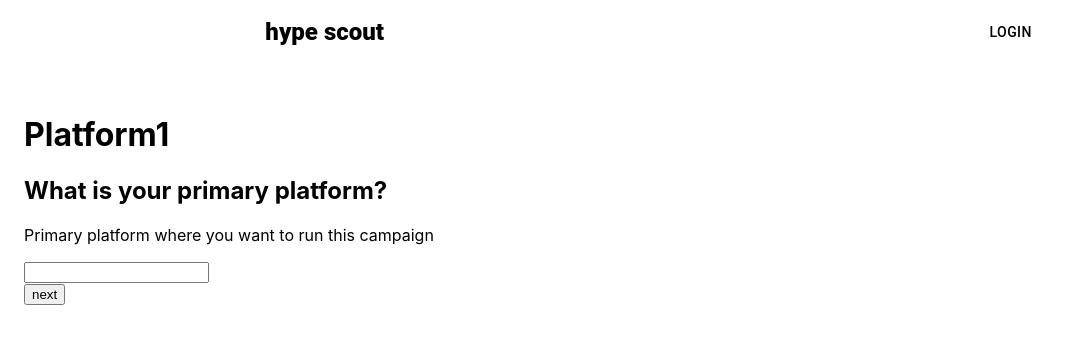
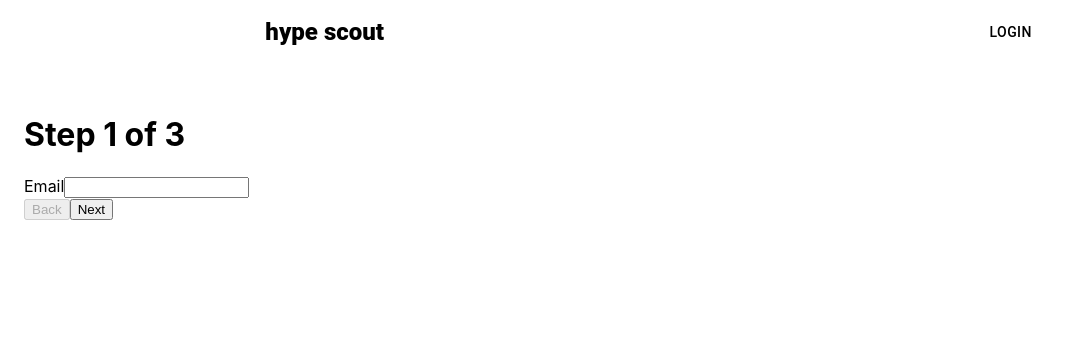
Before and after one commit to MatrixGlitch-Hridoy/hypeScout-Clone, a React (Create React App) app: page /new/general in a window 1280 px wide. Shown: the top 344 px of the page, without its empty margins (0-1070 px from the left). Built offline with nearby package versions, Linux system fonts and the light colour scheme.

Commit message:
form change

```diff
--- a/src/components/Campaign/GeneralForm.js
+++ b/src/components/Campaign/GeneralForm.js
@@ -2,7 +2,7 @@ import React, { useState } from 'react';
 
 const GeneralForm = () => {
 
-    const [primaryOptionPaltform, setPrimaryOptionPlatform] = useState(false);
+   // const [primaryOptionPaltform, setPrimaryOptionPlatform] = useState(false);
     // const [one, setOne] = useState(true);
     // const [two, setTwo] = useState(false);
     // const [three, setThree] = useState(false);
@@ -14,48 +14,62 @@ const GeneralForm = () => {
   //let show=[true,false,false,false,false,false,false];
     //const[dispaly,setDisplay]=useState([true,false,false,false,false,false,false]);
     //const[show,setShow]=useState({0:true,1:false,2:false,3:false,4:false,5:false,6:false});
-    const[show,setShow]=useState([true,false,false,false,false,false,false]);
-    const handleOptionPlatform = (id) => {
-        let dispaly=[false,false,false,false,false,false,false];
-        //let dispaly=show;
-         // console.log('clicke platform',id);
-        let nextId=parseInt(id+1);
-       // console.log('next id',show);
-        dispaly[id]=!show[id];
-        //dispaly[id]=false;
-        //console.log('dipaly one',dispaly);
-        dispaly[`${nextId}`]=!show[`${nextId}`];
+    // const[show,setShow]=useState([true,false,false,false,false,false,false]);
+    // const handleOptionPlatform = (id) => {
+    //     let dispaly=[false,false,false,false,false,false,false];
+    //     //let dispaly=show;
+    //      // console.log('clicke platform',id);
+    //     let nextId=parseInt(id+1);
+    //    // console.log('next id',show);
+    //     dispaly[id]=!show[id];
+    //     //dispaly[id]=false;
+    //     //console.log('dipaly one',dispaly);
+    //     dispaly[`${nextId}`]=!show[`${nextId}`];
 
 
-       // show[id]=!show[id];
-        console.log('dipaly second',dispaly);
-        //show=dispaly;
-        setShow(dispaly);
+    //    // show[id]=!show[id];
+    //     console.log('dipaly second',dispaly);
+    //     //show=dispaly;
+    //     setShow(dispaly);
 
 
-    }
-    const handleOptionPlatformBack = (id) => {
-        let dispaly=[false,false,false,false,false,false,false];
-        //let dispaly=show;
-         // console.log('clicke platform',id);
-        let nextId=parseInt(id-1);
-       // console.log('next id',show);
-        dispaly[id]=!show[id];
-        //dispaly[id]=false;
-        //console.log('dipaly one',dispaly);
-        dispaly[`${nextId}`]=!show[`${nextId}`];
+    // }
+    // const handleOptionPlatformBack = (id) => {
+    //     let dispaly=[false,false,false,false,false,false,false];
+    //     //let dispaly=show;
+    //      // console.log('clicke platform',id);
+    //     let nextId=parseInt(id-1);
+    //    // console.log('next id',show);
+    //     dispaly[id]=!show[id];
+    //     //dispaly[id]=false;
+    //     //console.log('dipaly one',dispaly);
+    //     dispaly[`${nextId}`]=!show[`${nextId}`];
 
 
-       // show[id]=!show[id];
-        console.log('dipaly second',dispaly);
-        //show=dispaly;
-        setShow(dispaly);
+    //    // show[id]=!show[id];
+    //     console.log('dipaly second',dispaly);
+    //     //show=dispaly;
+    //     setShow(dispaly);
 
 
-    }
+    // }
+    const [form, setForm] = useState({
+        email: "",
+        name: "",
+        password: "",
+      })
+      const [count, setCount] = useState(1)
+
+      const updateForm = (e) => {
+        setForm({
+          ...form,
+          [e.target.name]: e.target.value,
+        })
+      }
     return (
         <>
-            {show[0]&& <div>
+            {
+            /* {show[0]&& <div>
             <h1>Platform1</h1>
 
             <h2>What is your primary platform?</h2>
@@ -133,7 +147,75 @@ const GeneralForm = () => {
             <input type="text"/>
             <div><button>next</button></div>
             </div>
+            } */
             }
+      <h1>Step {count} of 3</h1>
+      <form
+        className="col-4 form"
+        onSubmit={() =>
+          alert(
+            `Submitted Email: ${form.email} Name: ${form.name} Password: ${form.password}`
+          )
+        }
+      >
+        {count === 1 ? (
+          <div className="form-group">
+            <label>Email</label>
+            <input
+              type="email"
+              className="form-control"
+              name="email"
+              onChange={updateForm}
+              value={form.email}
+            />
+          </div>
+        ) : null}
+        {count === 2 ? (
+          <div className="form-group">
+            <label>Name</label>
+            <input
+              type="text"
+              className="form-control"
+              name="name"
+              onChange={updateForm}
+              value={form.name}
+            />
+          </div>
+        ) : null}
+        {count === 3 ? (
+          <div className="form-group">
+            <label>Password</label>
+            <input
+              type="password"
+              className="form-control"
+              name="password"
+              onChange={updateForm}
+              value={form.password}
+            />
+          </div>
+        ) : null}
+        {count === 3 ? (
+          <button className="btn btn-primary" type="submit">
+            Submit
+          </button>
+        ) : null}
+      </form>
+      <button
+        className="btn btn-dark"
+        type="submit"
+        onClick={() => setCount(count - 1)}
+        disabled={count < 2}
+      >
+        Back
+      </button>
+      <button
+        className="btn btn-light"
+        type="submit"
+        onClick={() => setCount(count + 1)}
+        disabled={count > 2}
+      >
+        Next
+      </button>
         </>
     );
 };
```
